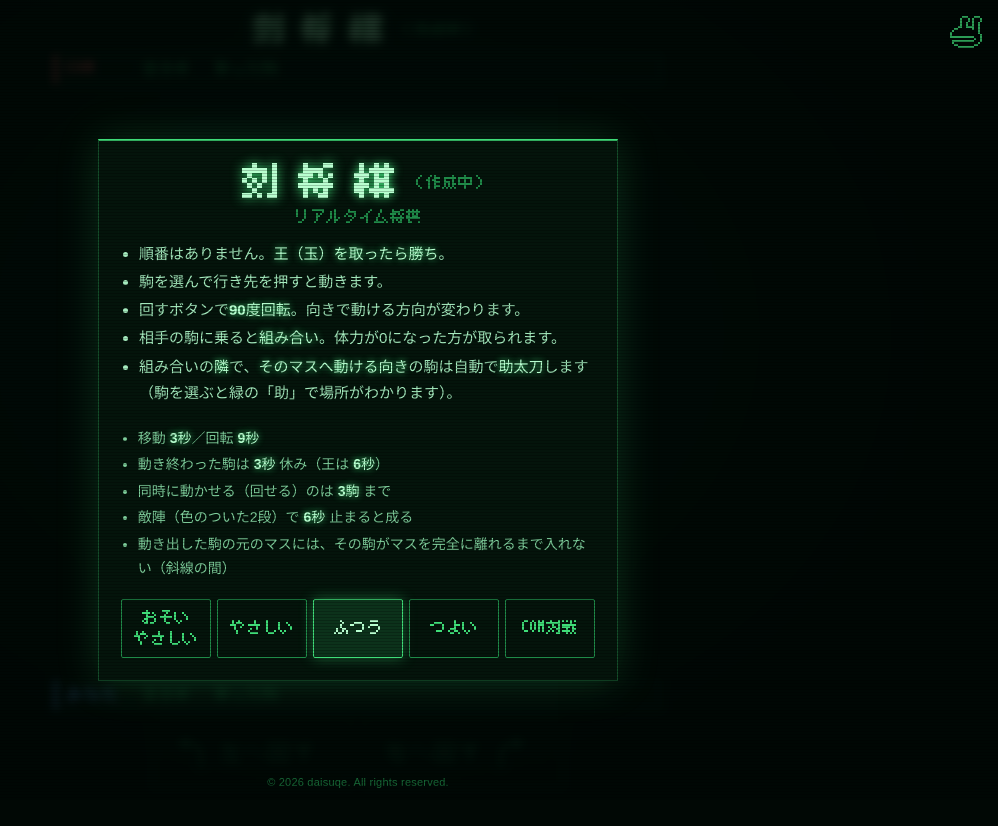
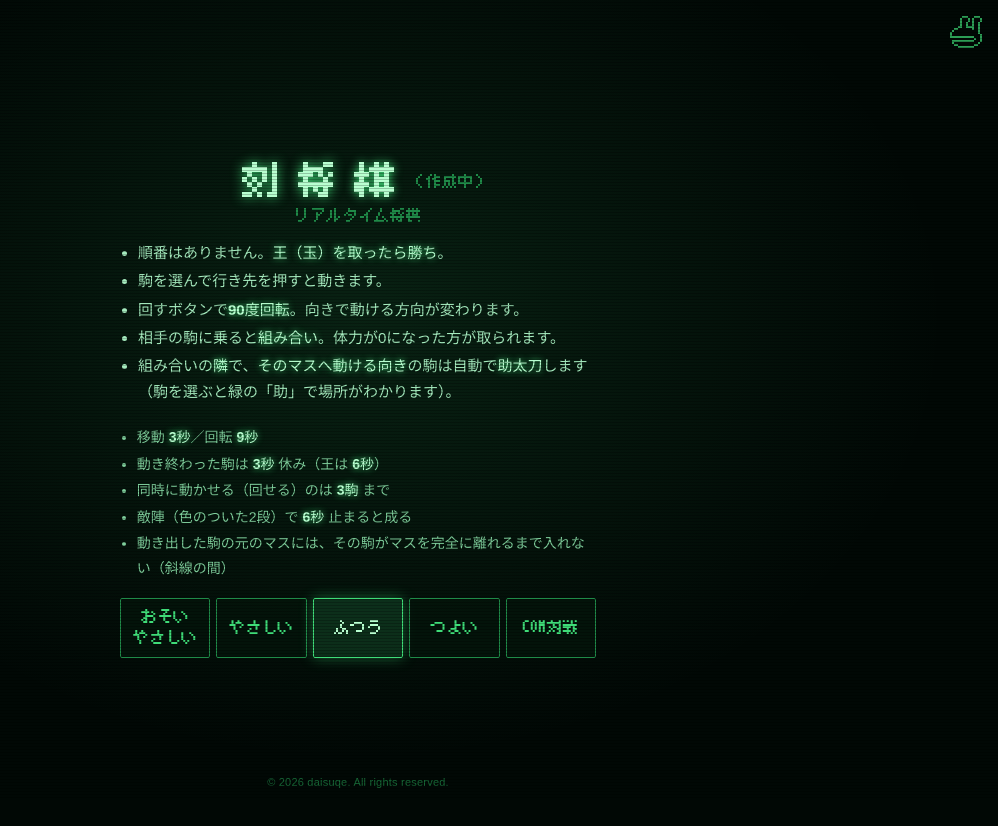
Before and after one commit to daisuqe/TokiShogi, a plain HTML site: page index.html in a window 1280 px wide. Shown: the whole page, without its empty margins (282-1280 px from the left). Drawn offline with Linux system fonts and the light colour scheme; a web font is replaced by a local one.

Commit message:
Update style.css

```diff
--- a/style.css
+++ b/style.css
@@ -282,3 +282,18 @@ button.apps-btn:hover:not(:disabled) { opacity: 1; box-shadow: none; border: non
 .apps-msg { margin: 0 0 18px; white-space: pre-line; line-height: 1.7; }
 .apps-btns { display: flex; gap: 12px; justify-content: center; }
 .apps-btns button { box-sizing: border-box; width: 110px; height: 36px; padding: 0; flex: none; }
+
+/* スタート画面は枠なし（上の線も、囲みも、光も出さない） */
+.start .panel {
+  border: none;
+  box-shadow: none;
+  background: transparent;
+}
+
+/* スタート画面は、後ろの盤が透けないように不透明にする（背景はページと同じ） */
+.overlay.start {
+  background:
+    radial-gradient(ellipse at 50% 40%, rgba(63, 220, 120, 0.12), transparent 65%),
+    var(--g0);
+  backdrop-filter: none;
+}
```
